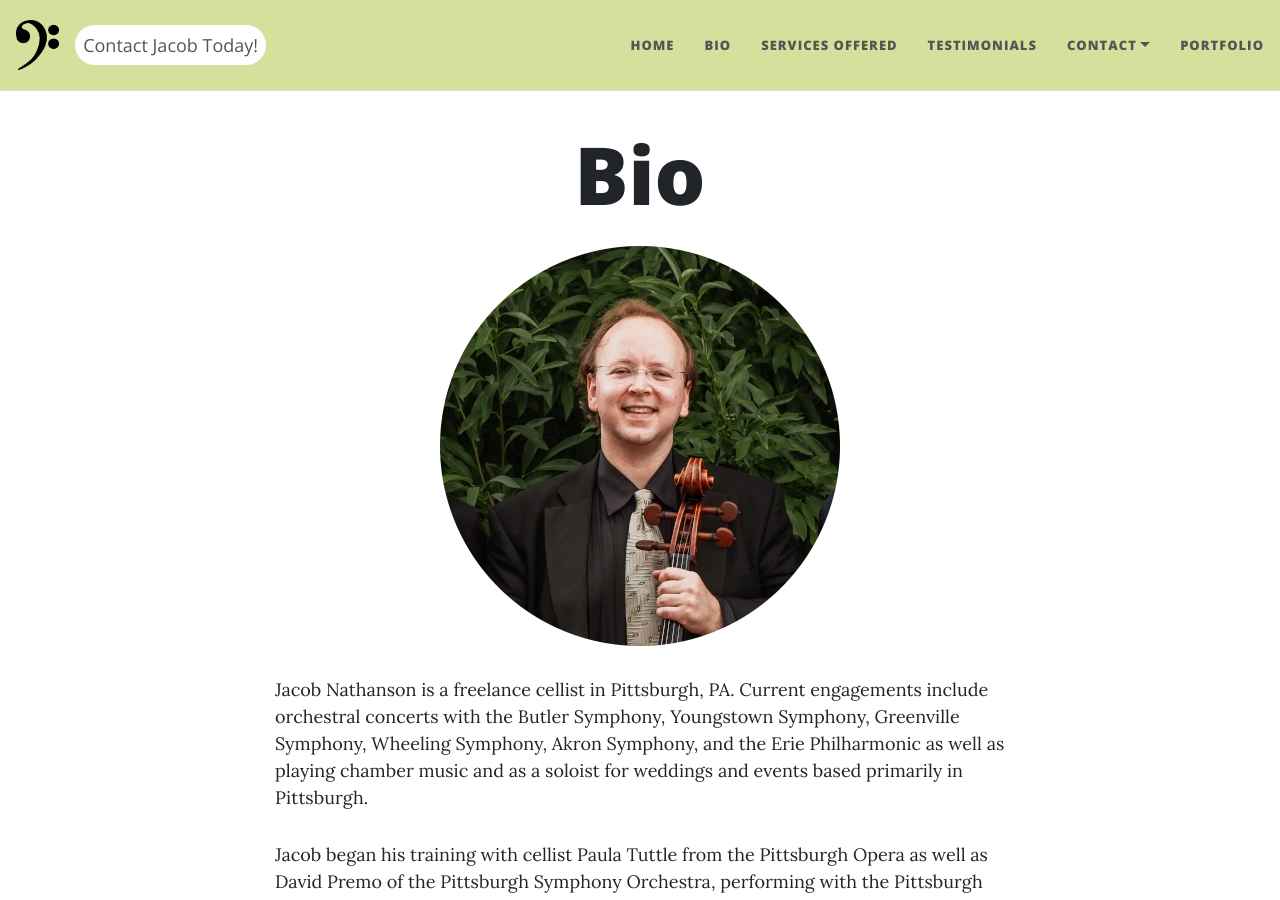
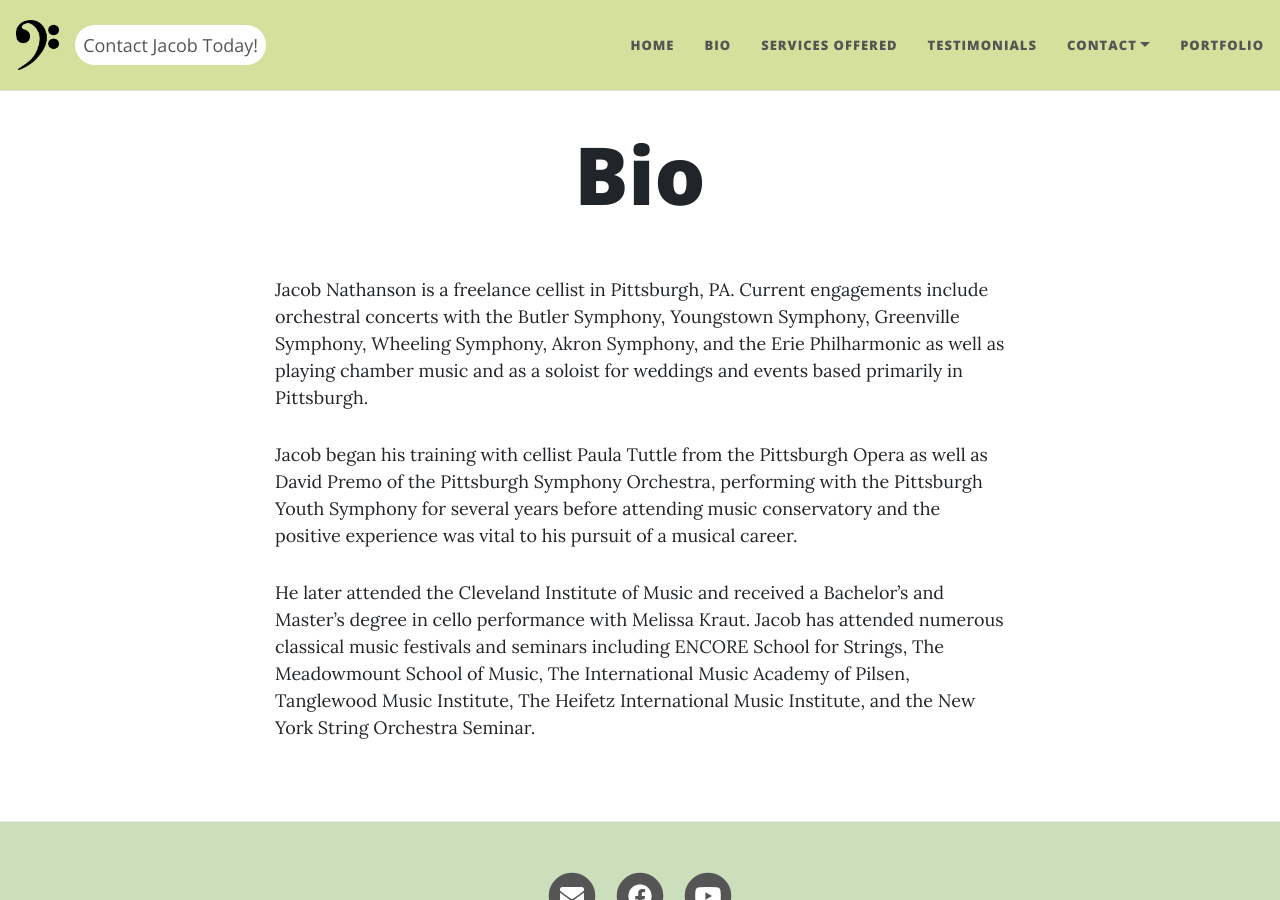
Before and after one commit to ben-nathanson/jake-nathanson-music, a Jekyll site: the page built from pages/bio.md, in a window 1280 px wide and 900 px high. Built offline with Jekyll 4.4.1, drawn with Linux system fonts in a browser that asks for light colours; nearby versions of some CDN libraries.

Commit message:
Felt redundant to have the headshot in two places

```diff
--- a/pages/bio.md
+++ b/pages/bio.md
@@ -2,10 +2,6 @@
 layout: page
 title: Bio
 ---
-
-<div align="center">
-    <img src="https://pittsburghstrings.com/assets/img/headshot.webp" max-width="400">
-</div>
 
 Jacob Nathanson is a freelance cellist in Pittsburgh, PA. Current engagements include orchestral concerts with the Butler Symphony, Youngstown Symphony, Greenville Symphony, Wheeling Symphony, Akron Symphony, and the Erie Philharmonic as well as playing chamber music and as a soloist for weddings and events based primarily in Pittsburgh.
 
```
